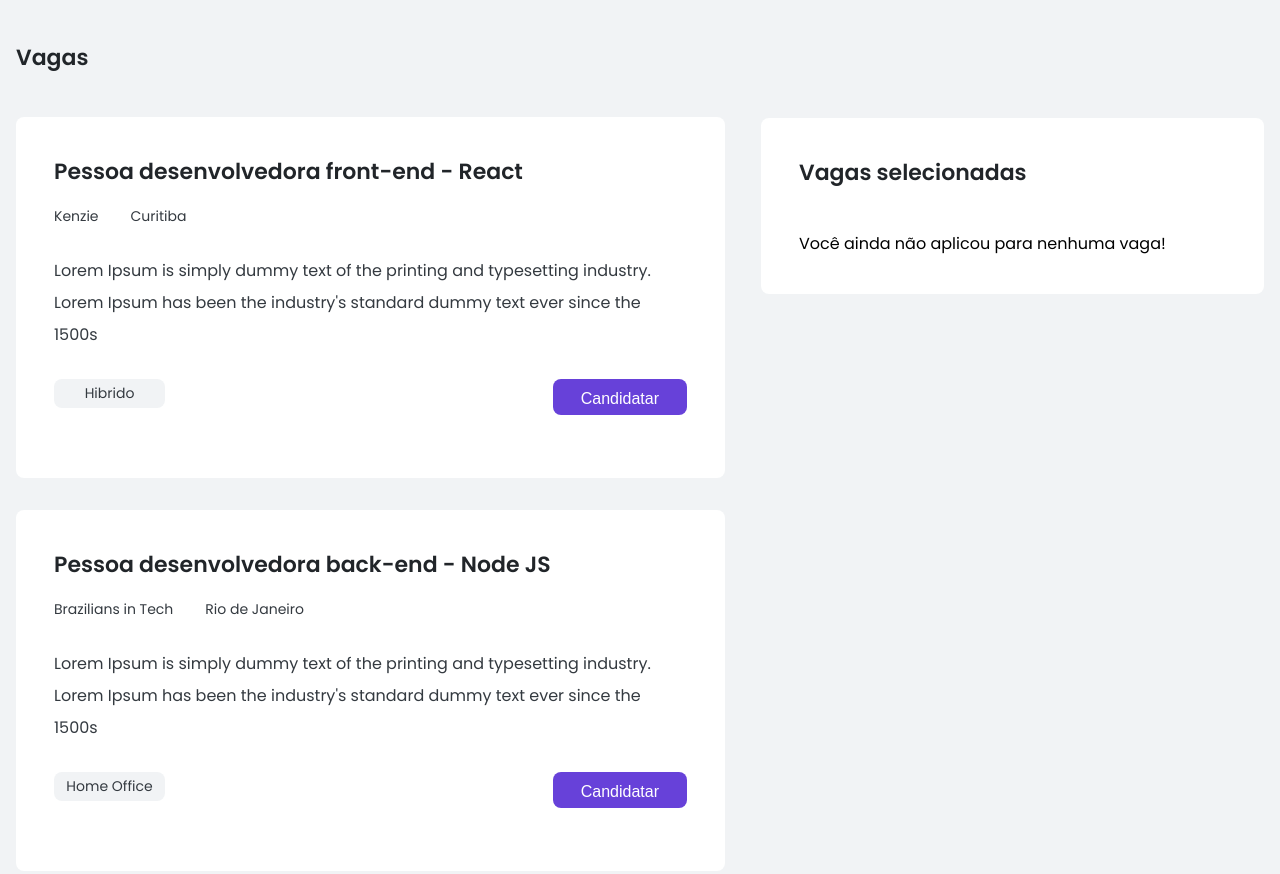
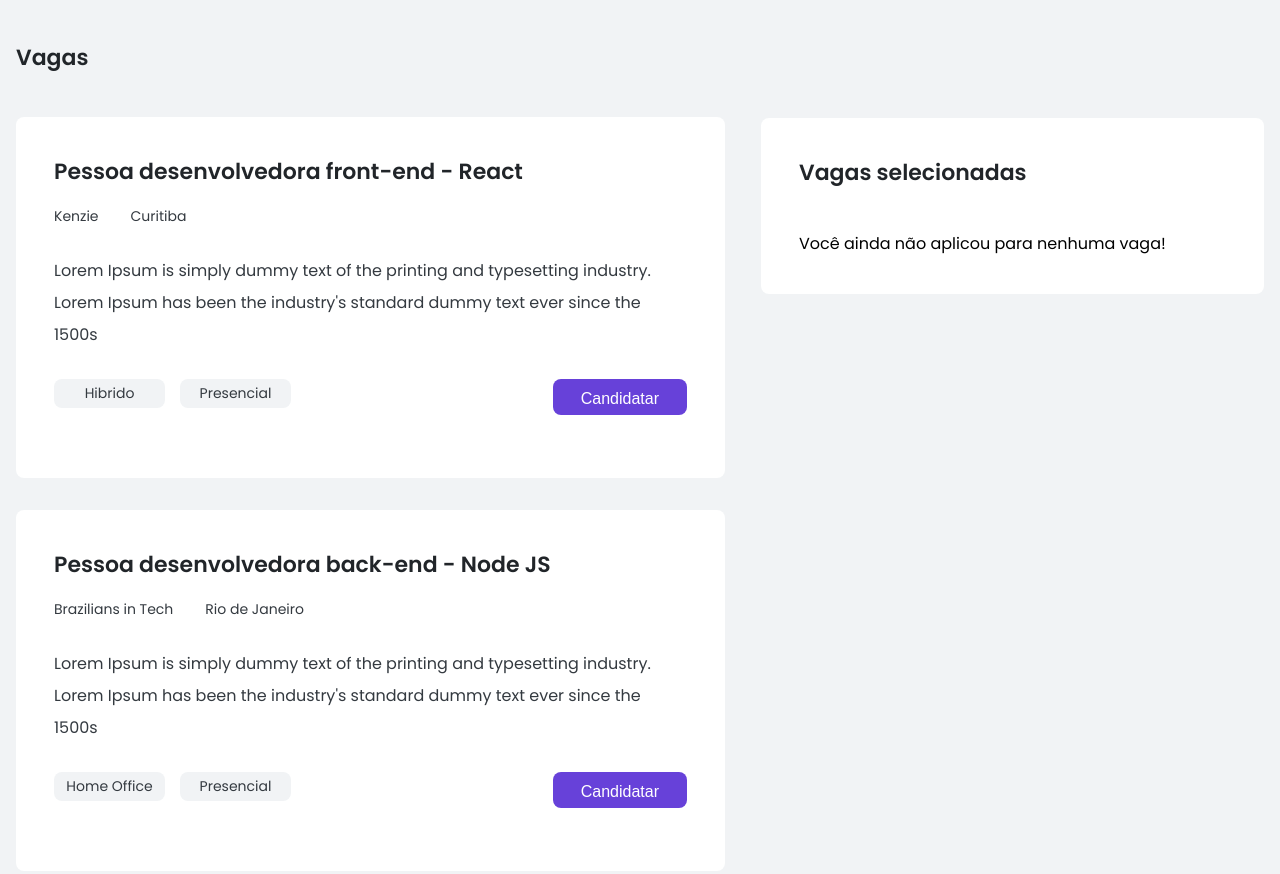
Before and after one commit to LuccaHaddadSerejo/js-vanilla-webwomen, a plain HTML site: page index.html in a window 1280 px wide. Shown: the part 742-1616 px from the top of the page. Drawn offline with Linux system fonts and the light colour scheme.

Commit message:
correcting job modalities

```diff
--- a/pages/home/index.css
+++ b/pages/home/index.css
@@ -1,4 +1,3 @@
-
 .header{
     min-height: 740px;
     width: 100%;
@@ -42,5 +41,9 @@
     color: inherit;
 }
 
+.modalities-jobs{
+    gap: 15px;
+}
+
 .main{
 }
--- a/pages/home/index.js
+++ b/pages/home/index.js
@@ -13,10 +13,9 @@ function createMainList(){
     const listItemDivOneSpanOne = document.createElement('span')
     const listItemDivOneSpanTwo = document.createElement('span')
     const listItemParagraph = document.createElement('p')
+    const listItemDivThree = document.createElement('div')
     const listItemDivTwo = document.createElement('div')
-    const listItemDivTwoSpan = document.createElement('span')
-    const listItemDivTwoBtn = document.createElement('button')
-
+    const listItemDivThreeBtn = document.createElement('button')
 
 
     listItems.classList = 'card-1_li flex_column'
@@ -25,27 +24,37 @@ function createMainList(){
     listItemDivOneSpanOne.classList = 'card-1_li_div_span-1 text-3'
     listItemDivOneSpanTwo.classList = 'card-1_li_div_span-1 text-3'
     listItemParagraph.classList = 'card-1_li_div_p text-2'
-    listItemDivTwo.classList = 'section-1_desktop'
-    listItemDivTwoSpan.classList = 'card-1_li_div_span-2 text-3'
-    listItemDivTwoBtn.classList = 'card-1_li_div_button button border_none button_add_card'
+    listItemDivThree.classList = 'section-1_desktop'
+    listItemDivTwo.classList = 'flex_row align_center modalities-jobs'
+
+    listItemDivThreeBtn.classList = 'card-1_li_div_button button border_none button_add_card'
+
 
     listItemTitle.innerText = job.title
     listItemDivOneSpanOne.innerText = job.enterprise
     listItemDivOneSpanTwo.innerText = job.location
     listItemParagraph.innerText = job.description
-    listItemDivTwoSpan.innerText = job.modalities[0]
+
     if(jsonData.filter(element => element.title == job.title).length > 0){
-        listItemDivTwoBtn.innerText = 'Retirar candidatura'
+        listItemDivThreeBtn.innerText = 'Retirar candidatura'
     }else{
-        listItemDivTwoBtn.innerText = 'Candidatar'
+        listItemDivThreeBtn.innerText = 'Candidatar'
     }
 
 
-    listItemDivTwoBtn.addEventListener('click', function(){
+    job.modalities.forEach(modality =>{
+        const listItemDivTwoSpan = document.createElement('span')
+        listItemDivTwoSpan.classList = 'card-1_li_div_span-2 text-3'
+        listItemDivTwoSpan.innerText = modality
 
-        if(listItemDivTwoBtn.innerText == 'Candidatar'){
+        listItemDivTwo.append(listItemDivTwoSpan)
+    })
+
+    listItemDivThreeBtn.addEventListener('click', function(){
+
+        if(listItemDivThreeBtn.innerText == 'Candidatar'){
             asideListFull.innerHTML = ''
-            listItemDivTwoBtn.innerText = 'Retirar candidatura'
+            listItemDivThreeBtn.innerText = 'Retirar candidatura'
             let newObject = {
                 id:job.id,
                 title:job.title,
@@ -57,7 +66,7 @@ function createMainList(){
             renderAside(asideJobs)
         }else{
             asideListFull.innerHTML = ''
-            listItemDivTwoBtn.innerText = 'Candidatar'
+            listItemDivThreeBtn.innerText = 'Candidatar'
             let findIndexAside = asideJobs.indexOf(job)
             asideJobs.splice(findIndexAside, 1)
             localStorage.setItem("appliedJobs", JSON.stringify(asideJobs))
@@ -65,9 +74,9 @@ function createMainList(){
         }
     })
 
-    listItemDivTwo.append(listItemDivTwoSpan, listItemDivTwoBtn)
+    listItemDivThree.append(listItemDivTwo, listItemDivThreeBtn)
     listItemDivOne.append(listItemDivOneSpanOne, listItemDivOneSpanTwo)
-    listItems.append(listItemTitle, listItemDivOne, listItemParagraph, listItemDivTwo)
+    listItems.append(listItemTitle, listItemDivOne, listItemParagraph, listItemDivThree)
     mainListFull.appendChild(listItems)
     });
     return mainListFull
```
